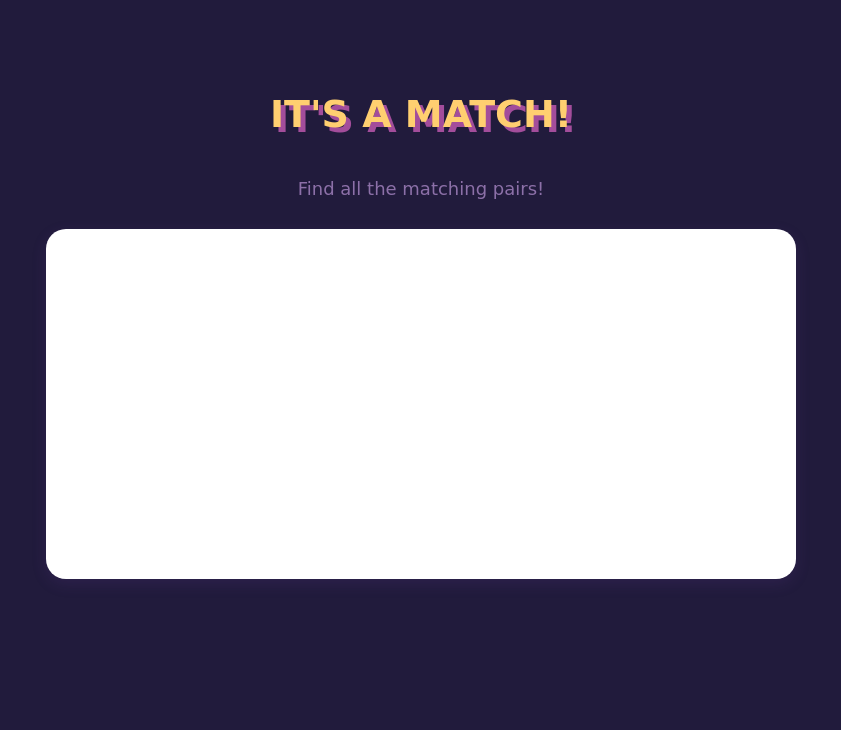
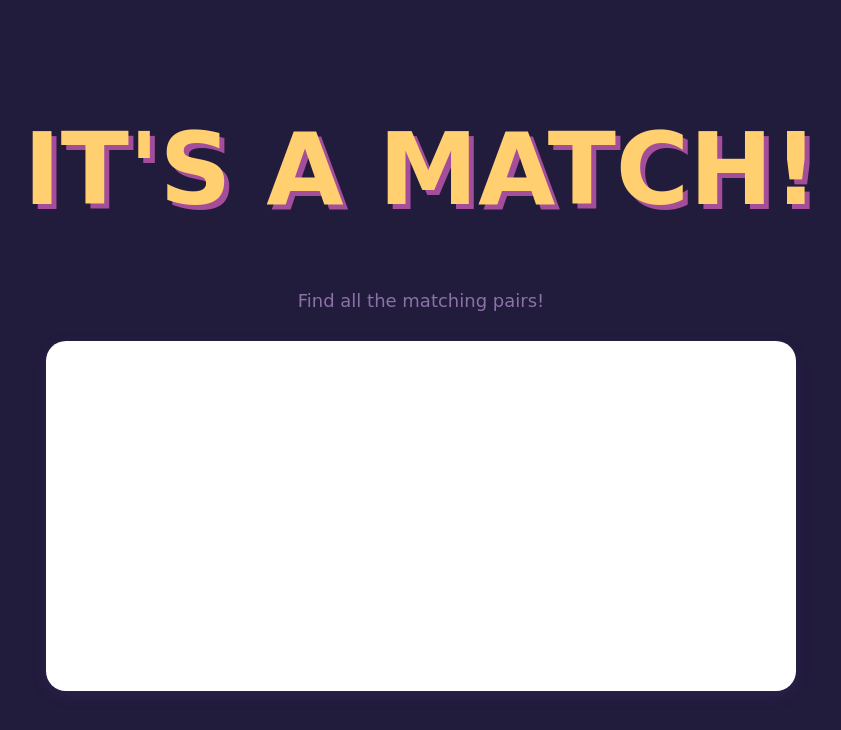
Before and after one commit to deelonandrei/matching-card-game-TP, a plain HTML site: page index.html in a window 1280 px wide. Shown: the whole page, without its empty margins (219-1060 px from the left). Drawn offline with Linux system fonts and the light colour scheme.

Commit message:
new font

```diff
--- a/style.css
+++ b/style.css
@@ -1,3 +1,14 @@
+
+/* Custom Pixel Game Font */
+@font-face {
+    font-family: 'PixelGame';
+    src: url('assets/fonts/PixelGame.ttf') format('truetype');
+}
+
+/* Apply font to the whole game */
+body {
+    font-family: 'PixelGame', sans-serif;
+}
 
 /* Basic page design */
 
@@ -15,7 +26,7 @@ body {
 
 h1 {
     color: #ffcf70;
-    font-size: 38px;
+    font-size: 100px;
     margin-top: 50px;
     margin-bottom: 30px;
     text-shadow: 5px 5px #a34d9b;
```
